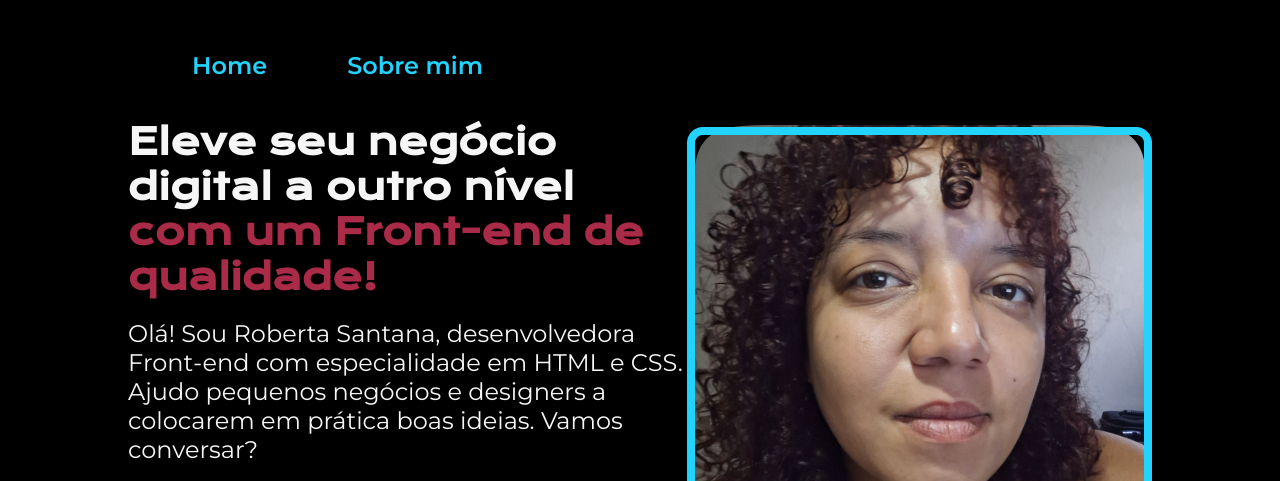
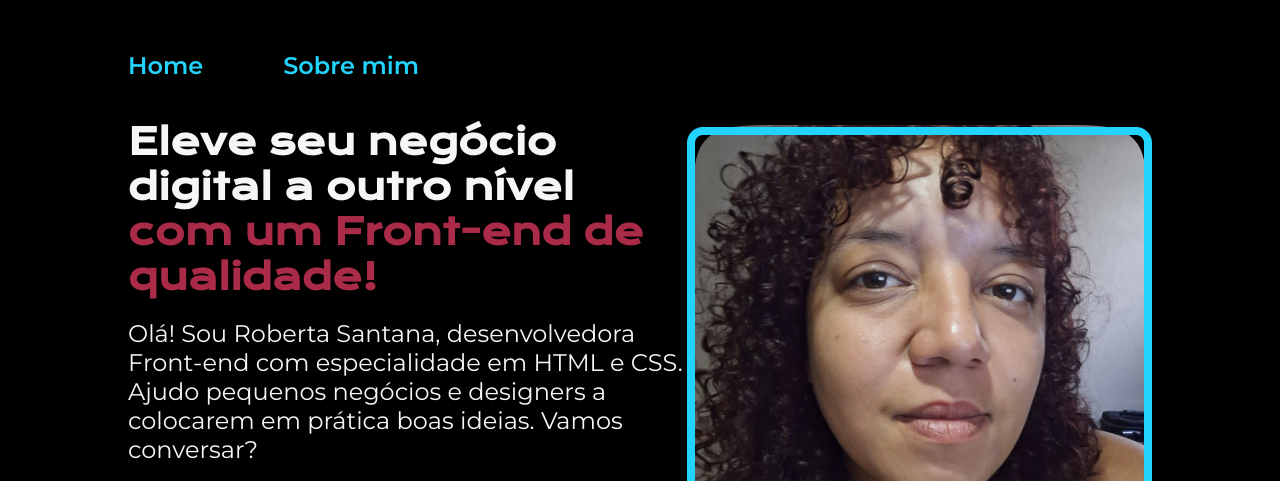
Before and after one commit to Roberta-Santana/One_Portifolio_01, a plain HTML site: page index.html in a window 1280 px wide. Shown: the top 481 px of the page. Drawn offline with nearby package versions, Linux system fonts and the light colour scheme.

Commit message:
alinhando padding header e main

```diff
--- a/styles/style.css
+++ b/styles/style.css
@@ -14,7 +14,7 @@ body{
     color: #f6f6f6;
 }
 .cabecalho{
-    padding: 4% 0 0 15%;/*superior e laterial TOP RIGHT BOTTON LEFT-CIMA DIREITA BAIXO ESQUERDA*/
+    padding: 4% 0 0 10%;/*superior e laterial TOP RIGHT BOTTON LEFT-CIMA DIREITA BAIXO ESQUERDA*/
 }
 
 .cabecalho__menu{
```
